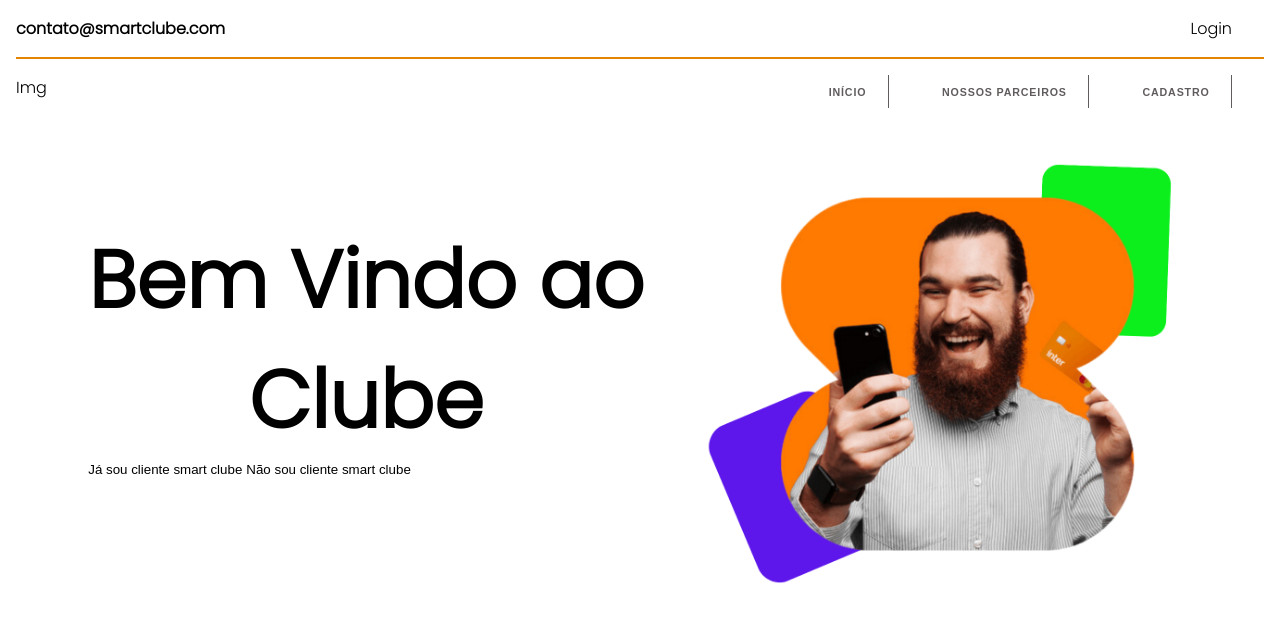
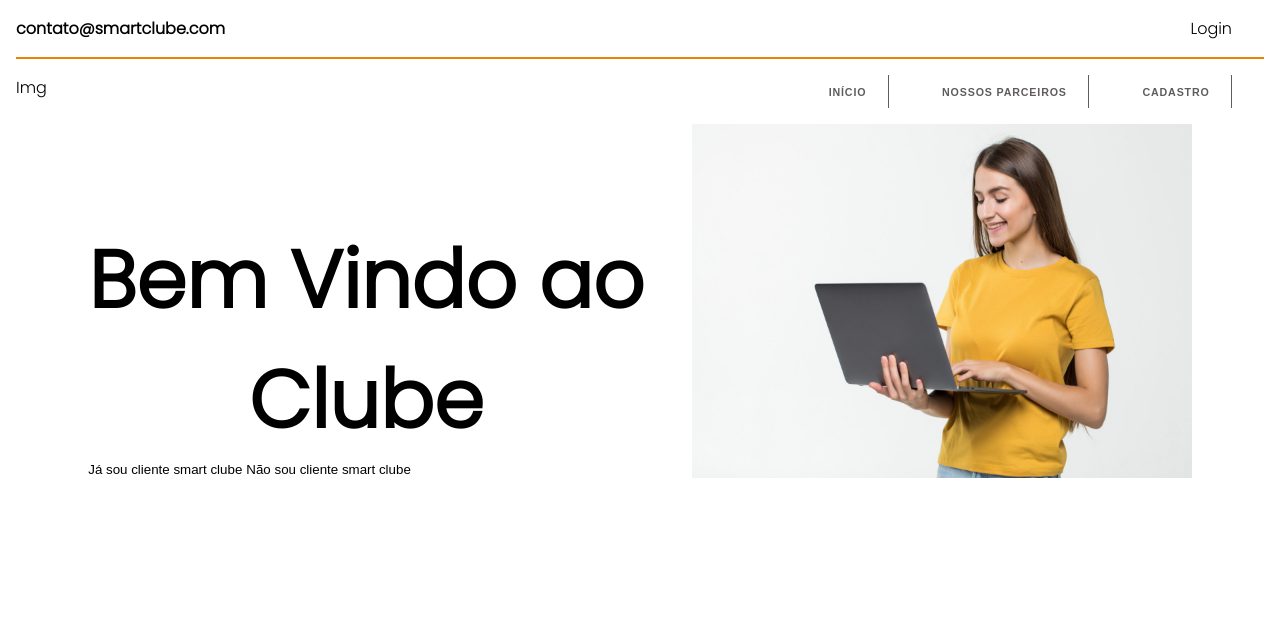
Before and after one commit to onetooliver/smartclube, a plain HTML site: page index.html in a window 1280 px wide. Drawn offline with Linux system fonts and the light colour scheme.

Commit message:
Update index.html
img

```diff
--- a/index.html
+++ b/index.html
@@ -53,7 +53,7 @@
 <button class="botão_cliente">Não sou cliente smart clube</button>
     </section>
     </div>
-    <img src="assets/main-logo.png">
+    <img src="img/happy-woman-fundocinza.jpg">
   </div>
 
   <main>
```
